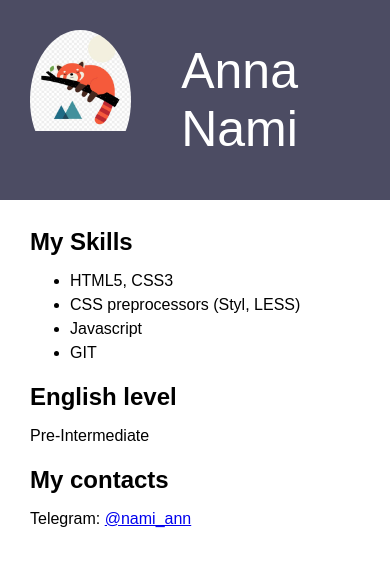
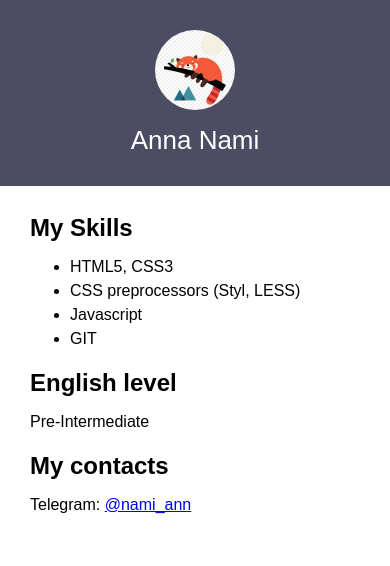
Before and after one commit to Nami-tai/rsschool-cv, a plain HTML site: page index.html in a window 390 px wide. Drawn offline with Linux system fonts and the light colour scheme.

Commit message:
feat: add responsive styles

```diff
--- a/css/styles.css
+++ b/css/styles.css
@@ -9,6 +9,7 @@ body, html {
     display: flex;
     flex-direction: column;
     max-width: 1020px;
+    min-width: 320px;
     height: 100%;
     margin: 0 auto;
     background-color: #fff;
@@ -54,3 +55,16 @@ body, html {
 .list {
     margin: 0;
 }
+@media (max-width: 767px) {
+    .header {
+        flex-direction: column;
+    }
+    .header__logo {
+        width: 80px;
+        height: 80px;
+    }
+    .header__title {
+        margin: 15px 0 0;
+        font-size: 26px;
+    }
+}
```
